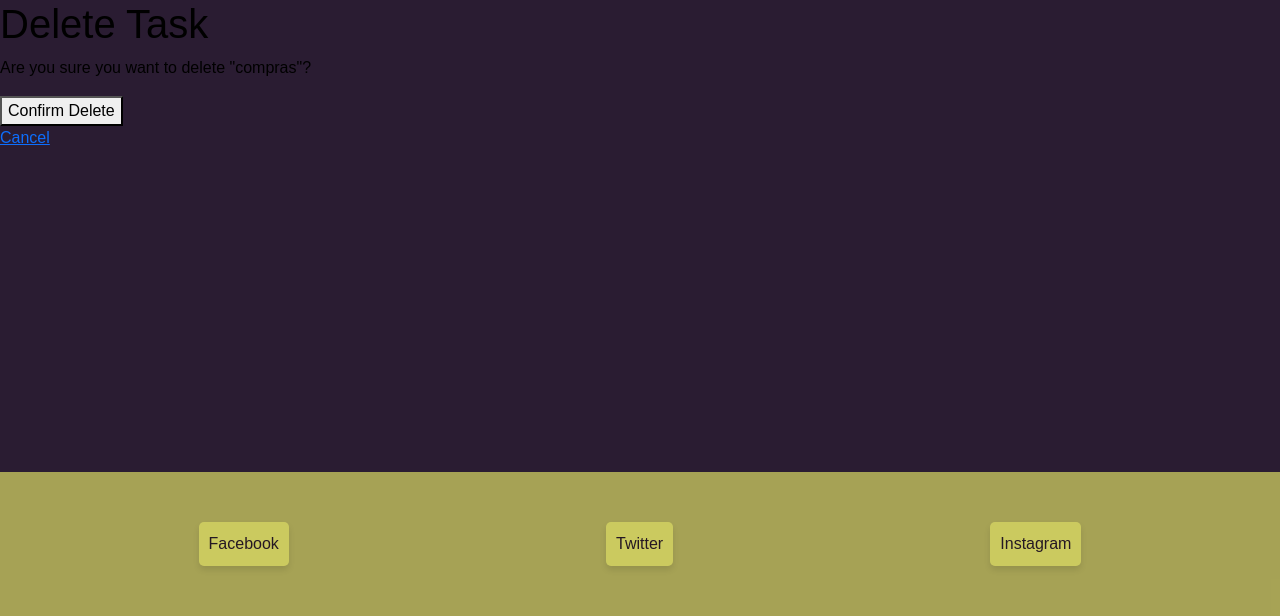
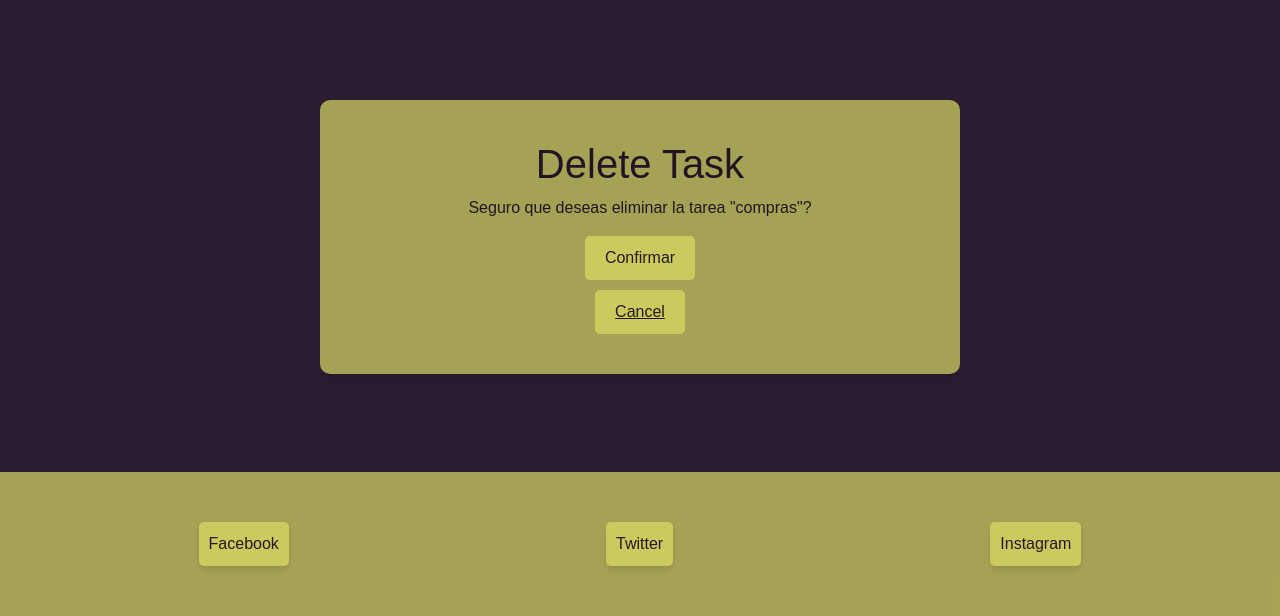
Before and after one commit to romagaco/gestor_de_tareas, a Django app: template ToDo/ToDo/templates/tasks/task_delete.html in a window 1280 px wide. Shown: the part 184-800 px from the top of the page. Run offline with Django 4.2, Linux system fonts and the light colour scheme; the template is opened without the code that fills it: values that come from a table or form of the project are taken from there, others are empty; data comes from the database, SQL or seed files in the repository; both versions use the stored data as it was after the commit; some libraries are stand-ins or nearby versions.

Commit message:
10/08/25
ultimos estilos

```diff
--- a/ToDo/ToDo/static/tasks/styles.css
+++ b/ToDo/ToDo/static/tasks/styles.css
@@ -573,6 +573,10 @@ footer {
     gap: 20px;
 }
 
+.list_title {
+    color: rgba(220, 220, 100, 0.7);
+}
+
 .task_details_page p {
     margin-bottom: 20px;
 }
@@ -598,3 +602,50 @@ footer {
     background-color: rgba(20, 5, 29, 0.904);
     color: rgba(220, 220, 100, 0.7);
 }
+
+/* TASK UPDATE PAGE */
+.task_delete_container {
+    display: flex;
+    flex-direction: column;
+    justify-content: center;
+    align-items: center;
+    height: 40%;
+    margin-top: 100px;
+    margin-left: 25%;
+    width: 50%;
+    background-color: rgba(220, 220, 100, 0.7);
+    color: rgba(20, 5, 29, 0.904);
+    padding: 40px;
+    border-radius: 10px;
+    box-shadow: 0 4px 6px rgba(0, 0, 0, 0.1);
+}
+
+.task_delete_container button {
+    background-color: rgba(220, 220, 100, 0.7);
+    color: rgba(20, 5, 29, 0.904);
+    padding: 10px 20px;
+    border: none;
+    border-radius: 5px;
+    cursor: pointer;
+}
+
+.task_delete_container button:hover {
+    background-color: rgba(20, 5, 29, 0.904);
+    color: rgba(220, 220, 100, 0.7);
+}
+
+
+.task_delete_container a {
+    background-color: rgba(220, 220, 100, 0.7);
+    color: rgba(20, 5, 29, 0.904);
+    padding: 10px 20px;
+    border: none;
+    border-radius: 5px;
+    cursor: pointer;
+    margin-top: 10px;
+}
+
+.task_delete_container a:hover {
+    background-color: rgba(20, 5, 29, 0.904);
+    color: rgba(220, 220, 100, 0.7);
+}
--- a/ToDo/ToDo/templates/tasks/task_delete.html
+++ b/ToDo/ToDo/templates/tasks/task_delete.html
@@ -3,6 +3,8 @@
 {% block head_title %}Delete Task{% endblock %}
 
 {% block page_content %}
+
+<div class="task_delete_container">
     <h1>Delete Task</h1>
         {% if messages %}
             <ul>
@@ -11,10 +13,11 @@
             {% endfor %}
             </ul>
         {% endif %}
-<p>Are you sure you want to delete "{{ object.title }}"?</p>
+        <p>Seguro que deseas eliminar la tarea "{{ object.title }}"?</p>
         <form method="post">
             {% csrf_token %}
-    <button type="submit">Confirm Delete</button>
+            <button type="submit" class="btn btn-secondary">Confirmar</button>
         </form>
         <a href="{% url 'task_list' %}">Cancel</a>
+</div>
 {% endblock %}
```
Also changed, not shown: ToDo/db.sqlite3, ToDo/profile_pictures/1.jpg (added). Lines whose indentation alone changed are shown as unchanged.
